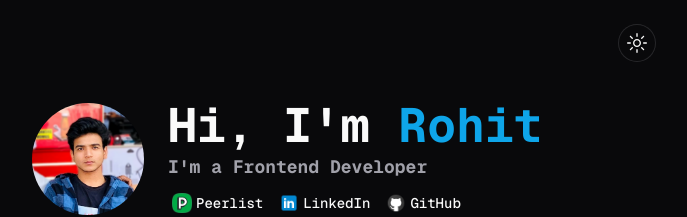
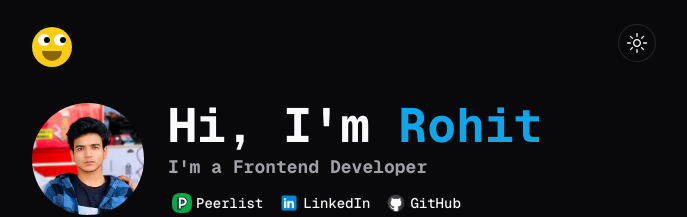
Before and after one commit to rohitjuyal21/portfolio, a Next.js app: page / in a window 1280 px wide. Shown: the top 217 px of the page, without its empty margins (296-983 px from the left). Built offline with nearby package versions, Linux system fonts and the light colour scheme.

Commit message:
Update header

```diff
--- /dev/null
+++ b/components/Face.tsx
@@ -0,0 +1,70 @@
+"use client";
+import Image from "next/image";
+import React, { useEffect, useRef } from "react";
+
+function Face() {
+  const faceRef = useRef<HTMLDivElement>(null);
+  const eyeRef = useRef<(HTMLDivElement | null)[]>([]);
+
+  useEffect(() => {
+    const handleMouseMove = (event: MouseEvent) => {
+      const mouseX = event.clientX;
+      const mouseY = event.clientY;
+      const rect = faceRef.current?.getBoundingClientRect();
+
+      if (rect) {
+        const anchorX = rect?.left + rect?.width / 2;
+        const anchorY = rect?.top + rect?.height / 2;
+
+        const angleDeg = angle(mouseX, mouseY, anchorX, anchorY);
+
+        eyeRef.current.forEach((eye) => {
+          if (eye) eye.style.transform = `rotate(${angleDeg}deg)`;
+        });
+      }
+    };
+
+    window.addEventListener("mousemove", handleMouseMove);
+
+    return () => {
+      window.removeEventListener("mousemove", handleMouseMove);
+    };
+  });
+
+  const angle = (x1: number, y1: number, x2: number, y2: number) => {
+    return (Math.atan2(y1 - y2, x1 - x2) * 180) / Math.PI;
+  };
+
+  return (
+    <div
+      ref={faceRef}
+      className="relative flex justify-center items-center h-10 w-10 bg-yellow-400 rounded-full before:absolute before:left-1/2 before:-translate-x-1/2 before:bottom-1.5 before:w-5 before:h-2.5 before:rounded-b-full before:bg-yellow-950/60 before:transition-all before:duration-300 hover:before:h-0.5 hover:before:rounded-b-none hover:before:bottom-2.5 group overflow-hidden"
+    >
+      <div className="flex gap-1 -mt-3.5 group-hover:opacity-0">
+        <div
+          ref={(el) => {
+            if (el) eyeRef.current[0] = el;
+          }}
+          className="w-3 h-3 bg-white rounded-full relative before:absolute before:w-1.5 before:h-1.5 before:bg-black before:rounded-full before:right-0 before:top-1/2 before:-translate-y-1/2"
+        ></div>
+        <div
+          ref={(el) => {
+            if (el) eyeRef.current[1] = el;
+          }}
+          className="w-3 h-3 bg-white rounded-full relative before:absolute before:w-1.5 before:h-1.5 before:bg-black before:rounded-full before:right-0 before:top-1/2 before:-translate-y-1/2"
+        ></div>
+      </div>
+      <div className="absolute group-hover:top-1 -top-4 transition-all duration-300">
+        <Image
+          src="/thug.png"
+          alt="thug"
+          width={100}
+          height={100}
+          objectFit="cover"
+        />
+      </div>
+    </div>
+  );
+}
+
+export default Face;
--- a/components/Header.tsx
+++ b/components/Header.tsx
@@ -1,12 +1,14 @@
 "use client";
 import { useTheme } from "next-themes";
 import { RxMoon, RxSun } from "react-icons/rx";
+import Face from "./Face";
 
 export default function Header() {
   const { theme, setTheme } = useTheme();
 
   return (
-    <header className="flex justify-end">
+    <header className="flex justify-between items-center ">
+      <Face />
       <div>
         <button
           onClick={() => setTheme(theme === "dark" ? "light" : "dark")}
```
Also changed, not shown: public/thug.png (added).
